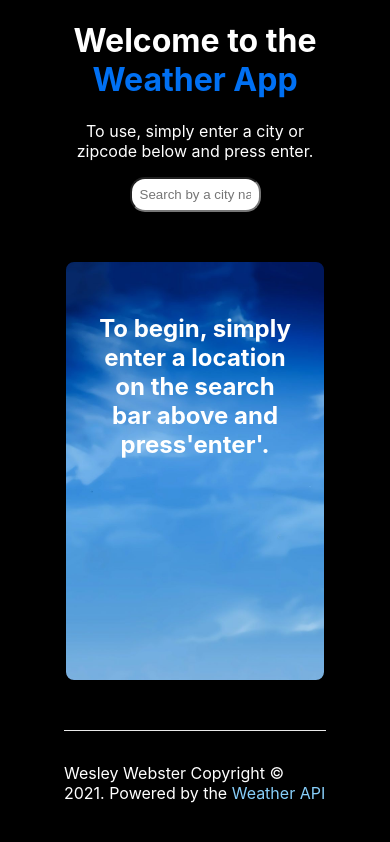
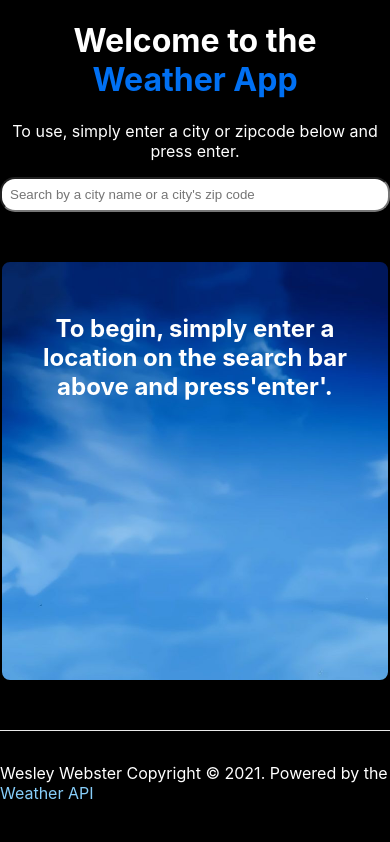
Before and after one commit to WesloTheWeb/weatherApp, a Next.js app: page / in a window 390 px wide. Built offline with nearby package versions, Linux system fonts and the light colour scheme; no server answers.

Commit message:
media queries added and responsiveness for mobile and tablet

```diff
--- a/src/components/ForeCastCard/ForeCastCard.js
+++ b/src/components/ForeCastCard/ForeCastCard.js
@@ -5,7 +5,7 @@ const { forecastCard, cityBlock, weatherBlock, weatherBlockDetails } = classes;
 
 const ForeCastCard = (
     { city, state, country, weatherFahrenheight, weatherCelsius, feelsLikeF, feelsLikeC, timeZone, aqCarbonLevels,
-     aqOxygenLevels, humidity, visMiles, visKM }) => {
+        aqOxygenLevels, humidity, visMiles, visKM }) => {
     return (
         <div className={forecastCard}>
             <section className={cityBlock}>
@@ -20,7 +20,8 @@ const ForeCastCard = (
             <section className={weatherBlock}>
                 <h3>{weatherFahrenheight}°F | {weatherCelsius}°C</h3>
                 <div className={weatherBlockDetails}>
-                    <p><label>Air quality Index:</label>
+                    <p>
+                        <label>Air quality Index:</label>
                         <li>Carbon levels: {Math.round(aqCarbonLevels)} </li>
                         <li>Oxygen Levels levels: {Math.round(aqOxygenLevels)} </li>
                     </p>
--- a/src/components/ForeCastCard/ForeCastCard.module.css
+++ b/src/components/ForeCastCard/ForeCastCard.module.css
@@ -4,6 +4,12 @@
     position: relative;
     margin: 0 auto;
     text-align: center;
+}
+
+@media only screen and (max-width: 769px) {
+    .forecastCard {
+        display: block;
+    }
 }
 
 .forecastCard p, .forecastCard h2, .forecastCard h3 {
@@ -15,16 +21,33 @@
     margin: 0;
 }
 
+@media only screen and (max-width: 769px) {
+    .forecastCard h2 {
+        font-size: 1.2rem;
+     }
+}
+
 .cityBlock {
     background-color: rgba(0, 0, 0, 0.2);
     text-align: left;
     padding: .75rem 3rem;
     border-radius: 15px;
-    /* linear-gradient( to bottom, rgba(0, 0, 0, 0.2), rgba(0, 0, 0, 0.75)); */
+}
+
+@media only screen and (max-width: 769px) {
+    .cityBlock {
+        padding: .75rem 1rem;
+     }
 }
 
 .weatherBlock {
     text-align: left;
+}
+
+@media only screen and (max-width: 769px) {
+    .weatherBlock {
+        text-align: center;
+    }
 }
 
 .weatherBlock h3 {
--- a/src/containers/LocationInput/LocationInput.module.css
+++ b/src/containers/LocationInput/LocationInput.module.css
@@ -9,6 +9,12 @@
     border-radius: 15px;
 }
 
+@media only screen and (max-width: 769px) {
+    .inputContainer input {
+        width: 100%;
+    }
+}
+
 .inputContainer input:focus {
     /* background-color: rgba(255, 255, 255, 0.75); */
     border: 2px solid red;
--- a/styles/globals.css
+++ b/styles/globals.css
@@ -13,6 +13,13 @@ body {
   font-family: -apple-system, BlinkMacSystemFont, Segoe UI, Roboto, Oxygen,
     Ubuntu, Cantarell, Fira Sans, Droid Sans, Helvetica Neue, sans-serif;
 }
+
+@media only screen and (max-width: 769px) {
+  html, body {
+    margin: 0 auto;
+  }
+}
+
 
 a {
   color: inherit;
```
